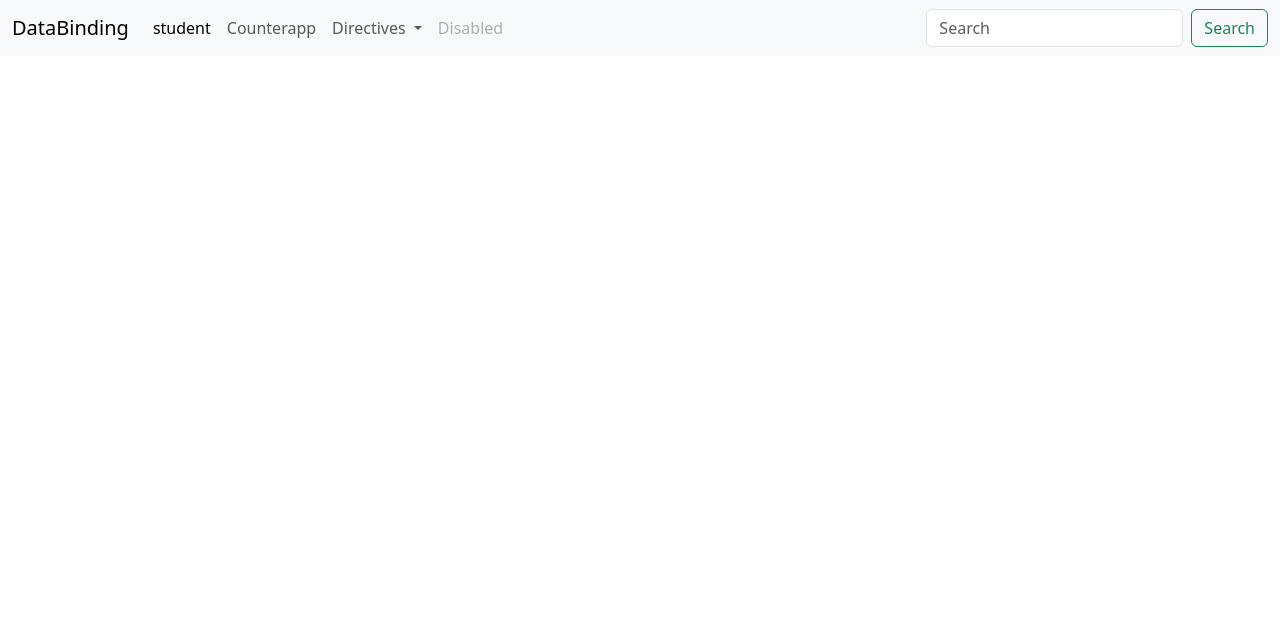
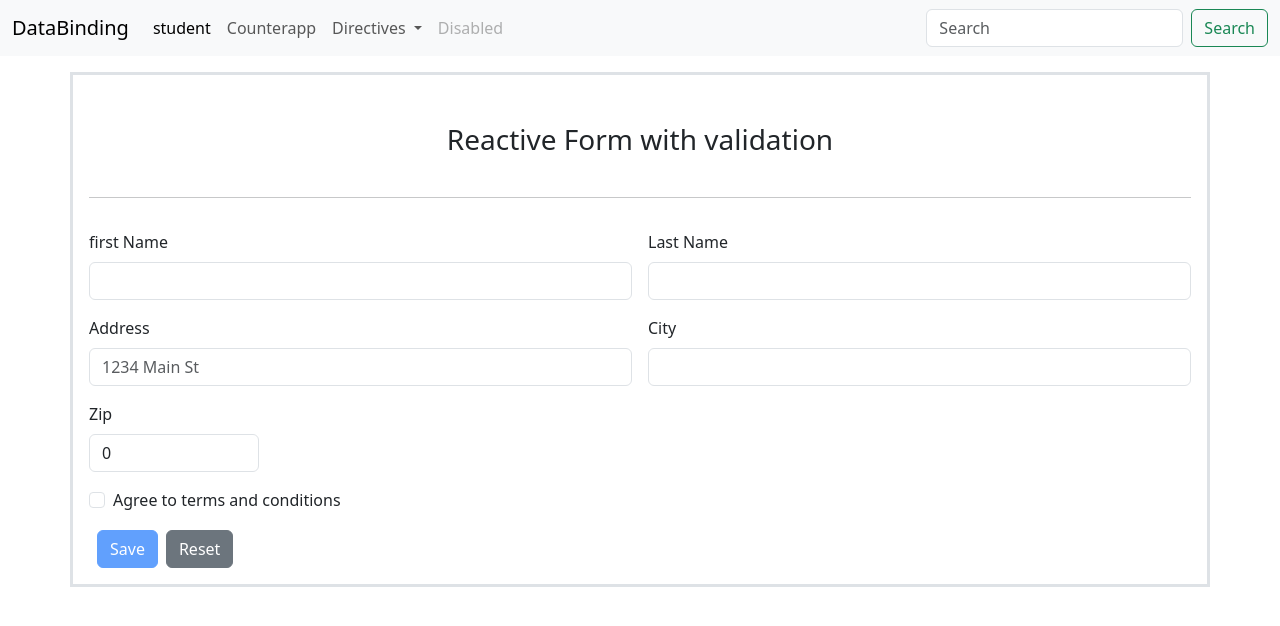
Before and after one commit to Rutujaranade22/angular-practice, an Angular app: page /reactiveform in a window 1280 px wide. Before the commit this address led to /. Shown: the top 626 px of the page. Built offline with nearby package versions, Linux system fonts and the light colour scheme.

Commit message:
reactiveforms  created

```diff
--- a/src/app/app.html
+++ b/src/app/app.html
@@ -23,6 +23,7 @@
              <li><a class="dropdown-item"routerLink="ngswitch">ngswitch</a></li>
               <li><a class="dropdown-item"routerLink="pipe">pipes</a></li>
               <li><a class="dropdown-item"routerLink="forms">forms</a></li>
+              <li><a class="dropdown-item"routerLink="reactiveform">Reactiveform</a></li>
 
           </ul>
         </li>
--- a/src/app/app.routes.ts
+++ b/src/app/app.routes.ts
@@ -10,6 +10,7 @@
 import { Component, Pipe } from '@angular/core';
 import { Practpipe } from './practpipe/practpipe';
 import { Forms } from './forms/forms';
+import { Reactiveform } from './reactiveform/reactiveform';
 
 export const routes: Routes = [
     {
@@ -51,6 +52,10 @@
      {
         path:"forms",
         component:Forms
+     },
+     {
+     path:"reactiveform",
+     component:Reactiveform
      }
 
 ];
--- a/src/app/forms/forms.html
+++ b/src/app/forms/forms.html
@@ -1,6 +1,6 @@
 <p>forms works!</p>
 
-<h2>Student Registration Form</h2>
+<h2>Student Registration Form using template driven</h2>
 <form #regForm="ngForm" (ngSubmit)="onSubmit(regForm)">
   <label>Name:</label>
   <input type="text" name="name" ngModel required><br><br>
--- /dev/null
+++ b/src/app/reactiveform/reactiveform.html
@@ -0,0 +1,70 @@
+<div class="container border border-3 mt-3 p-3">
+    <div class="row my-3">
+        <div class="col-12">
+            <div class=" py-3 text-center">
+                <h3>Reactive Form with validation</h3>
+            </div>
+            <hr>
+        </div>
+    </div>
+    <form class="row g-3" [formGroup]="studentDetails">
+        <div class="col-md-6">
+            <label for="inputEmail4" class="form-label">first Name</label>
+            <input type="text" name="fname" class="form-control" formControlName="firstName" id="inputEmail4">
+            <div class="text-danger">
+                @if ( studentDetails.controls['firstName'].touched && studentDetails.controls['firstName'].errors?.['required']) {
+                <span>This is Required</span>
+                } @else if (studentDetails.controls['firstName'].touched && studentDetails.controls['firstName'].errors?.['minlength'] ) {
+                     <span>Min 3 char</span>
+                }
+            </div>
+
+        </div>
+        <div class="col-md-6">
+            <label for="inputPassword4" class="form-label">Last Name</label>
+            <input type="text" name="lname" class="form-control" id="inputPassword4" formControlName="lastName">
+        </div>
+        <div class="col-6">
+            <label for="inputAddress" class="form-label">Address</label>
+            <input type="text" name="address" class="form-control" id="inputAddress" formControlName="address"
+                placeholder="1234 Main St">
+        </div>
+
+        <div class="col-md-6">
+            <label for="inputCity" class="form-label">City</label>
+            <input type="text" name="city" class="form-control" id="inputCity" formControlName="city">
+            <div class="text-danger">
+              @if(studentDetails.controls['city'].touched && studentDetails.controls['city'].errors?.['required']){
+                   <span>Requied</span>
+              }
+            </div>
+
+        </div>
+
+        <div class="col-md-2">
+            <label for="inputZip" class="form-label">Zip</label>
+            <input type="text" name="zip" class="form-control" id="inputZip" formControlName="zip">
+        </div>
+        <div class="col-12">
+            <div class="form-check">
+                <input class="form-check-input" name="accept" type="checkbox" id="gridCheck" formControlName="isAccept">
+                <label class="form-check-label" for="gridCheck">
+                    Agree to terms and conditions
+                </label>
+            </div>
+        </div>
+        <div class="col-12">
+            <button type="submit" class="btn btn-primary mx-2" [disabled]="studentDetails.invalid" (click)="saveForm()">Save</button>
+            <button type="submit" class="btn btn-secondary">Reset</button>
+        </div>
+    </form>
+</div>
+<div class="container">
+    <div class="row">
+        <div class="col-12">
+            <div>
+                {{formValue | json}}
+            </div>
+        </div>
+    </div>
+</div>
--- /dev/null
+++ b/src/app/reactiveform/reactiveform.ts
@@ -0,0 +1,26 @@
+import { JsonPipe } from '@angular/common';
+import { Component } from '@angular/core';
+import { FormControl, FormGroup, ReactiveFormsModule, Validators } from '@angular/forms';
+
+ @Component({
+  selector: 'app-reactiveform',
+  imports: [ReactiveFormsModule,JsonPipe],
+   templateUrl: './reactiveform.html',
+  styleUrl: './reactiveform.css'
+})
+export class Reactiveform {
+ studentDetails:FormGroup = new FormGroup({
+    firstName: new FormControl('',[Validators.required,Validators.minLength(3)]),
+    lastName:new FormControl(''),
+    address:new FormControl(''),
+    city:new FormControl('',[Validators.required]),
+    zip:new FormControl(0),
+    isAccept:new FormControl(false)
+  });
+
+  formValue:any;
+
+  saveForm(){
+    this.formValue = this.studentDetails.value;
+  }
+}
```
Also changed, not shown: src/app/reactiveform/reactiveform.css (added), 1 other file (tests, documents, lock files or other folders).
